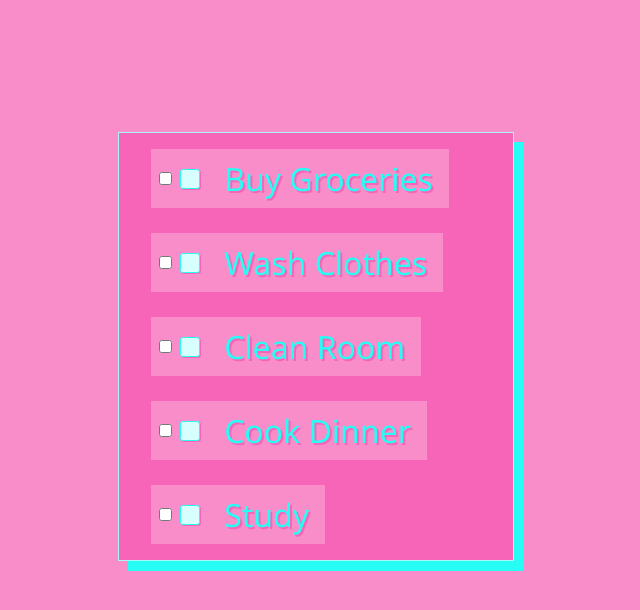
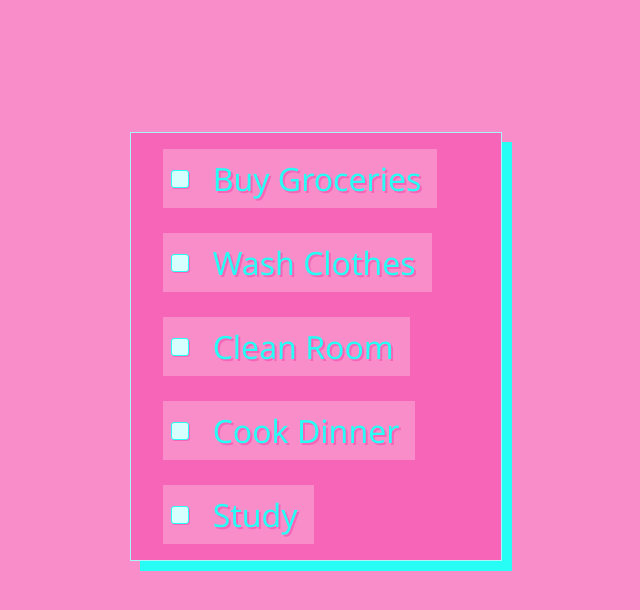
Before and after one commit to FractalFraction/javascript-30-shift-checkboxes, a website: page index.html in a window 1280 px wide. Shown: the whole page, without its empty margins (324-964 px from the left). Drawn offline with Linux system fonts and the light colour scheme.

Commit message:
fixed custom checkbox appearence

```diff
--- a/index.html
+++ b/index.html
@@ -45,17 +45,9 @@
   }
 
   input {
-    padding: 0px;
+    -webkit-appearance: none;
+    appearance: none;
     margin: 0;
-    /* opacity: 0;
-    cursor: pointer;
-    height: 0;
-    width: 0; */ */
-    visibility: hidden;
-  }
-
-  .checkmark {
-    margin-left: -8px;
     margin-right: 8px;
     height: 18px;
     width: 18px;
@@ -65,7 +57,7 @@
     box-shadow: 1px 1px #F765B8;
   }
 
-  input:checked ~ .checkmark {
+  input:checked {
     background-color: #27FDF5;
   }
 
@@ -76,27 +68,22 @@
     <ul id="todos">
       <li>
           <input type="checkbox" name="todo-0" id="todo-0">
-          <span class="checkmark"></span>
           <label for="todo-1">Buy Groceries</label>
       </li>
       <li>
         <input type="checkbox" name="todo-1" id="todo-1">
-        <span class="checkmark"></span>
         <label for="todo-1">Wash Clothes</label>
       </li>
       <li>
         <input type="checkbox" name="todo-2" id="todo-2">
-        <span class="checkmark"></span>
         <label for="todo-1">Clean Room</label>
       </li>
       <li>
         <input type="checkbox" name="todo-3" id="todo-3">
-        <span class="checkmark"></span>
         <label for="todo-1">Cook Dinner</label>
       </li>
       <li data-children-count="1">
         <input type="checkbox" name="todo-4" id="todo-4">
-        <span class="checkmark"></span>
         <label for="todo-1">Study</label>
       </li>
     </ul>
```
